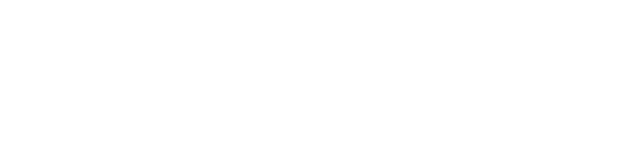
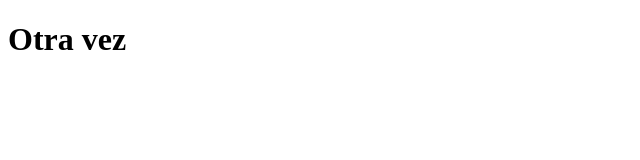
Before and after one commit to daqm02/Git, a plain HTML site: page index.html in a window 1280 px wide. Shown: the whole page, without its empty margins (0-640 px from the left). Drawn offline with Linux system fonts and the light colour scheme.

Commit message:
Segundo Commit

```diff
--- a/index.html
+++ b/index.html
@@ -5,6 +5,6 @@
     <title>Curso Git</title>
   </head>
   <body>
-
+    <h1>Otra vez</h1>
   </body>
 </html>
```
